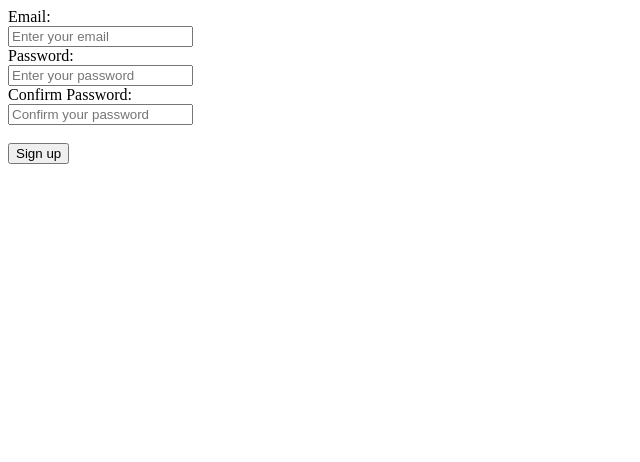
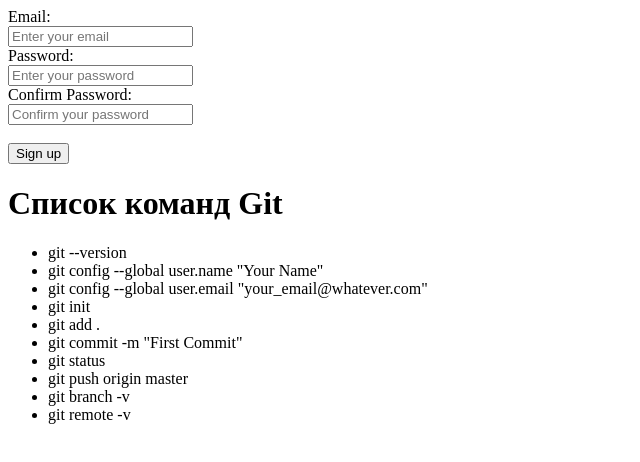
Before and after one commit to Masha8991/Homework4, a plain HTML site: page index.html in a window 1280 px wide. Shown: the whole page, without its empty margins (0-640 px from the left). Drawn offline with Linux system fonts and the light colour scheme.

Commit message:
Add a list of commands

```diff
--- a/index.html
+++ b/index.html
@@ -23,5 +23,18 @@
         <br>
         <input type="submit" value="Sign up">
     </form>
+    <h1>Список команд Git</h1>
+  <ul>
+    <li>git --version</li>
+    <li>git config --global user.name "Your Name"</li>
+    <li>git config --global user.email "your_email@whatever.com"</li>
+    <li>git init</li>
+    <li>git add .</li>
+    <li>git commit -m "First Commit"</li>
+    <li>git status</li>
+    <li>git push origin master</li>
+    <li>git branch -v</li>
+    <li>git remote -v</li>
+  </ul>
 </body>
 </html>
```
